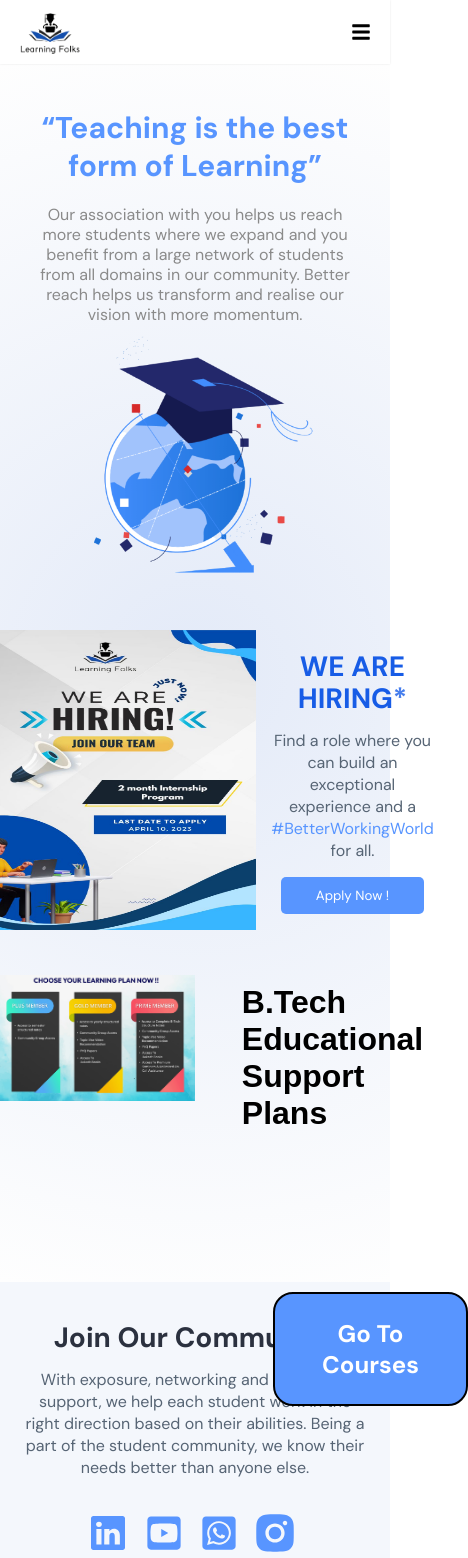
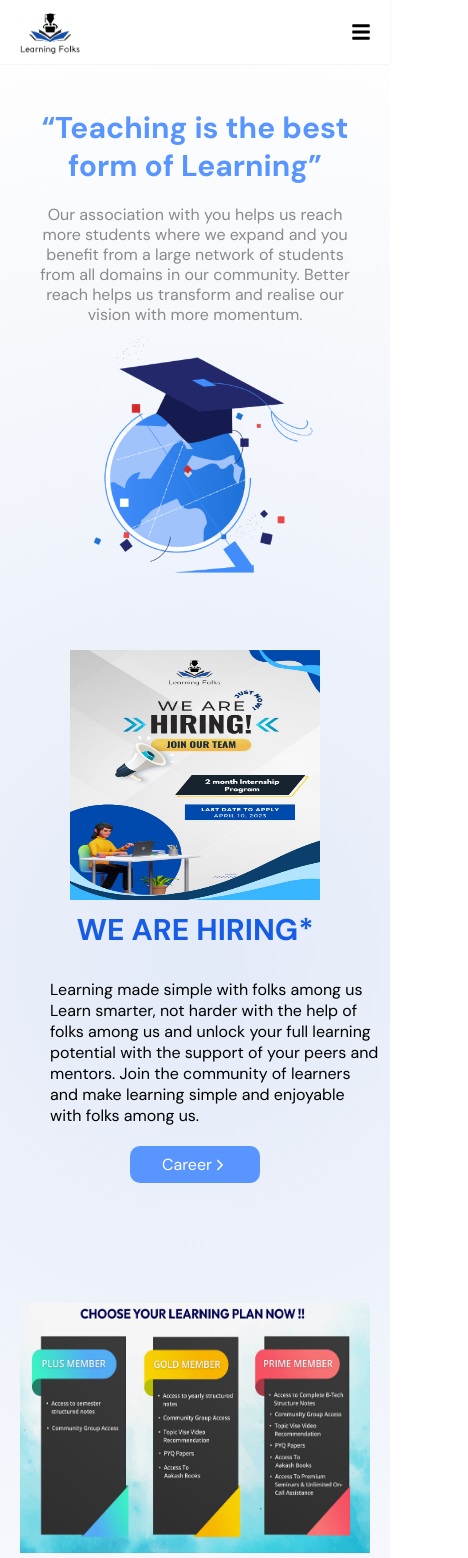
Before and after one commit to GautamChopra467/LearningFolks, a React (Create React App) app in the folder frontend/: page / in a window 390 px wide. Shown: the top 1558 px of the page, 468 px wide, since content can reach past the window. Built offline with nearby package versions, Linux system fonts and the light colour scheme.

Commit message:
Responsiveness Testimonial Added

```diff
--- a/frontend/src/components/user/css/HiringBanner.css
+++ b/frontend/src/components/user/css/HiringBanner.css
@@ -1,95 +1,153 @@
-.main_container_hiring_banner {
-    width: 100%;
-    padding: 60px 40px;
-    display: flex;
-    align-items: center;
-    justify-content: center;
-    grid-gap: 20px;
+.main_container_hiring_banner{
+  display: grid;
+  grid-template-columns: 40% 60%;
+  padding: 60px 60px;
 }
 
 .hiring_banner_image{
-    width: 300px;
-    height : 300px;
+  width: 90%;
+  height: 350px;
 }
 
-  .top_section_hiring_banner3 {
-    width: 100%;
+.top_section_hiring_banner3{
   display: flex;
+  justify-content: center;
+  align-items: center;
   flex-direction: column;
-    align-items: center;
-    justify-content: center;
-    grid-gap: 15px;
 }
 
-  .top_section_hiring_banner3 h2 {
-    font-weight: 800;
-    font-size: 38px;
-    line-height: 133.5%;
-    text-align: center;
-    color: #175CE6;
+.top_section_hiring_banner3_content{
+  width: 100%;
+}
+
+.top_section_hiring_banner3_header{
+  display: flex;
+  justify-content: center;
+  align-items: center;
+  padding: 10px;
 }
 
 
-  .top_section_hiring_banner3 p {
-    width: 55%;
-    font-weight: 400;
-    font-size: 18px;
-    line-height: 27px;
+.top_section_hiring_banner3_header h2{
+  color: #175CE6;
+  font-size: 38px;
   text-align: center;
-    color: var(--para-color);
 }
 
-  .astrisk_hiring{
-    color: #457DED;
+.top_section_hiring_banner3_desc{
+  display: flex;
+  justify-content: center;
+  align-items: center;
+  width: 100%;
+  margin: 20px;
 }
 
 .apply_home_page_btn{
   background-color: var(--primary-color);
+  font-size: 18px;
+  color:white;
+  border: none;
   outline: none;
-    border: none;
-    color: white;
-    padding: 10px 35px;
-    border-radius: 5px;
-    transition: 0.2s ease-in-out;
-    cursor:pointer;
+  padding : 10px;
+  border-radius: 10px;
+  display: flex;
+  justify-content: center;
+  align-items: center;
+  width: 150px;
+  transition: all 0.5s ease-in-out;
+  cursor: pointer;
 }
 
-  .hiring_hashtag{
-    color:  var(--primary-color);
+.apply_home_page_btn:focus{
+  outline : none;
 }
 
-  @media screen and (max-width: 800px) {
-      .main_container_hiring_banner {
-          padding: 50px 30px;
+.career_arrow_icon{
+    font-size: 18px;
 }
 
-    .top_section_hiring_banner3 h2 {
-      font-size: 32px;
-      line-height: 123.5%;
+
+
+@media  screen and (max-width:1000px)  {
+  .main_container_hiring_banner{
+    grid-template-columns: 50% 50%;
   }
 
-    .top_section_hiring_banner3 p {
-      width: 90%;
-      font-size: 16px;
-      line-height: 25px;
+}
+
+@media  screen and (max-width:880px)  {
+  .top_section_hiring_banner3_header h2{
+    font-size: 34px;
   }
 }
 
-  @media screen and (max-width: 390px) {
-      .main_container_hiring_banner {
-          padding: 40px 20px;
-          grid-gap: 15px;
+@media  screen and (max-width:813px)  {
+  .main_container_hiring_banner{
+    grid-template-columns: 45% 55%;
+    gap: 3%;
   }
 
-
-      .top_section_hiring_banner3 h2 {
-          font-size: 28px;
-          line-height: 113.5%;
 }
 
-        .top_section_hiring_banner3 p {
+@media  screen and (max-width:769px)  {
+  .hiring_banner_image{
     width: 100%;
-          font-size: 16px;
-          line-height: 22px;
+    height: 300px;
   }
 }
+
+@media  screen and (max-width:759px)  {
+  .main_container_hiring_banner{
+    display: flex;
+    justify-content: center;
+    align-items: center;
+    flex-direction: column;
+  }
+  .hiring_banner_image_container{
+    display: flex;
+    align-items: center;
+    justify-content: center;
+      width: 350px
+  }
+}
+
+@media  screen and (max-width:464px)  {
+  .main_container_hiring_banner{
+    padding: 60px 0px;
+  }
+  .hiring_banner_image_container{
+      width: 330px
+  }
+  .hiring_banner_image{
+    width: 250px;
+    height: 250px;
+  }
+  .top_section_hiring_banner3_header h2{
+    font-size: 30px;
+  }
+  .apply_home_page_btn{
+    font-size: 16px;
+    padding : 8px;
+    width: 130px;
+  }
+  .career_arrow_icon{
+    font-size: 16px;
+}
+}
+
+@media  screen and (max-width:375px)  {
+
+  .hiring_banner_image{
+    width: 220px;
+    height: 220px;
+  }
+  .top_section_hiring_banner3_header h2{
+    font-size: 28px;
+  }
+  .hiring_banner_image_container{
+    width: 280px
+}
+.top_section_hiring_banner3_desc{
+  width: 90%;
+}
+}
--- a/frontend/src/components/user/css/HomeBanner1Styles.css
+++ b/frontend/src/components/user/css/HomeBanner1Styles.css
@@ -44,48 +44,58 @@ color: var(--light-gray);
     width: 370px;
 }
 
+.imgholder{
+    display: flex;
+    justify-content: center;
+    align-items: center;
+}
+
 .imgholder > img{
-    max-width: 50vw;
-    position: relative;
-    left: 0;
+    width: 500px;
+    height: 300px;
 }
+
+.gotocourses{
+    background-color: var(--primary-color);
+    outline: none;
+    border: none;
+    color: white;
+    padding: 10px 35px;
+    border-radius: 5px;
+    transition: 0.2s ease-in-out;
+    cursor:pointer;
+    margin-top: 30px;
+    font-size: 20px;
+}
+
+.gotocourses:focus{
+    outline: none;
+}
+
+
+.gotocourses:hover{
+    transform: scale(1.02);
+}
+
 .ctasection{
     display: flex;
-    width: 100vw;
+    justify-content: center;
+    align-items: center;
+    width: 100%;
+    padding: 60px 40px;
 }
+
 .buttonholder{
-    background-color: radial-gradient(190.27% 190.27% at 49.8% -11.08%, #FFFFFF 26.01%, #60D2E7 80.54%);
-    width: 100vw;
+    display: flex;
+    justify-content: center;
+    align-items: center;
+    flex-direction: column;
+    margin-left: 30px;
 }
-.buttonholder > h2{
-    position: relative;
- left: 12vw;
- top: 1vh;
- font-weight: 600;
- font-size: xx-large;
- font-family: sans-serif;
-}
-/* Button */
-.gotocourses{
- padding: 1rem;
- position: relative;
- left: 20vw;
- top: 20vh;
- background-color: var(--primary-color);
- color: white;
- border: 2px solid black;
- padding: 1.5rem;
- border-radius: 20px;
- width: auto;
- height: auto;
- font-weight: 900;
- font-size: x-large;
- /* font-family: 'Segoe UI', Tahoma, Geneva, Verdana, sans-serif ; */
-}
-.gotocourses:hover{
-    background-color: rgb(72, 161, 72);
-    translate: 1px 1px;
-    border: 1px solid white;
+
+.buttonholder h2{
+    text-align: center;
+    font-size: 28px;
 }
 
 
@@ -107,6 +117,13 @@ color: var(--light-gray);
     }
 }
 
+@media screen and (max-width: 730px) {
+    .ctasection{
+        display: block;
+    }
+}
+
+
 @media screen and (max-width: 650px) {
     .main_container_homebanner1 {
         width: 100%;
@@ -126,6 +143,17 @@ color: var(--light-gray);
 
     .bottom_section_homebanner1 img {
         width: 300px;
+    }
+    .imgholder > img{
+        width: 400px;
+        height: 280px;
+    }
+}
+
+@media screen and (max-width: 425px) {
+    .imgholder > img{
+        width: 350px;
+        height: 250px;
     }
 }
 
@@ -150,3 +178,10 @@ color: var(--light-gray);
         width: 260px;
     }
 }
+
+@media screen and (max-width: 375px) {
+    .imgholder > img{
+        width: 300px;
+        height: 230px;
+    }
+}
--- a/frontend/src/components/user/jsx/HiringBanner.jsx
+++ b/frontend/src/components/user/jsx/HiringBanner.jsx
@@ -2,26 +2,30 @@ import React from 'react';
 import "../css/HiringBanner.css";
 import { useNavigate } from "react-router-dom";
 import HiringBannerImage from "../../../img/banner/HiringBannerImage.jpeg";
+import {IoIosArrowForward} from 'react-icons/io';
 
 const HiringBanner = () => {
     const navigate  = useNavigate() ;
 
   return (
-    <div>
       <div className='main_container_hiring_banner'>
-        <div>
+        <div className='hiring_banner_image_container'>
             <img className='hiring_banner_image' src={HiringBannerImage}/>
         </div>
-        <div className='top_section_hiring_banner3 '>
-            <h2>WE ARE HIRING<span className='astrisk_hiring'>*</span></h2>
-            <p>Find a role where you can build an exceptional experience and a <span className='hiring_hashtag'>#BetterWorkingWorld</span> for all.</p>
+        <div className='top_section_hiring_banner3'>
+          <div className='top_section_hiring_banner3_content'>
+            <div className='top_section_hiring_banner3_header'>
+              <h2>WE ARE HIRING<span className='astrisk_hiring'>*</span></h2>
+            </div>
+            <div className='top_section_hiring_banner3_desc'>
+              <p>Learning made simple with folks among us Learn smarter, not harder with the help of folks among us and unlock your full learning potential with the support of your peers and mentors. Join the community of learners and make learning simple and enjoyable with folks among us.</p>
+            </div>
+          </div>
             <div className='apply_home_button_container'>
-            <button className="apply_home_page_btn" onClick={() => navigate("/about#career")}>Apply Now !</button>
+            <button className="apply_home_page_btn" onClick={() => navigate("/about#career")}>Career <IoIosArrowForward className='career_arrow_icon'/></button>
         </div>
         </div>
       </div>
-
-    </div>
   )
 }
 
--- a/frontend/src/components/user/jsx/HomeBanner1.jsx
+++ b/frontend/src/components/user/jsx/HomeBanner1.jsx
@@ -21,12 +21,11 @@ const HomeBanner1 = () => {
         </div>
         <div className='ctasection'>
           <div className='imgholder'>
-          <img classname="planimg" src={plans} alt='plans' />
+          <img className="planing" src={plans} alt='plans' />
           </div>
           <div className='buttonholder'>
             <h2>B.Tech Educational Support Plans</h2>
             <a href="https://courses.learningfolks.in/s/store"><button className='gotocourses'>Go To Courses</button></a>
-
           </div>
         </div>
 
```
Also changed, not shown: frontend/src/components/user/jsx/HomeBanner6.jsx (+55 -4 lines). Lines whose indentation alone changed are shown as unchanged.
